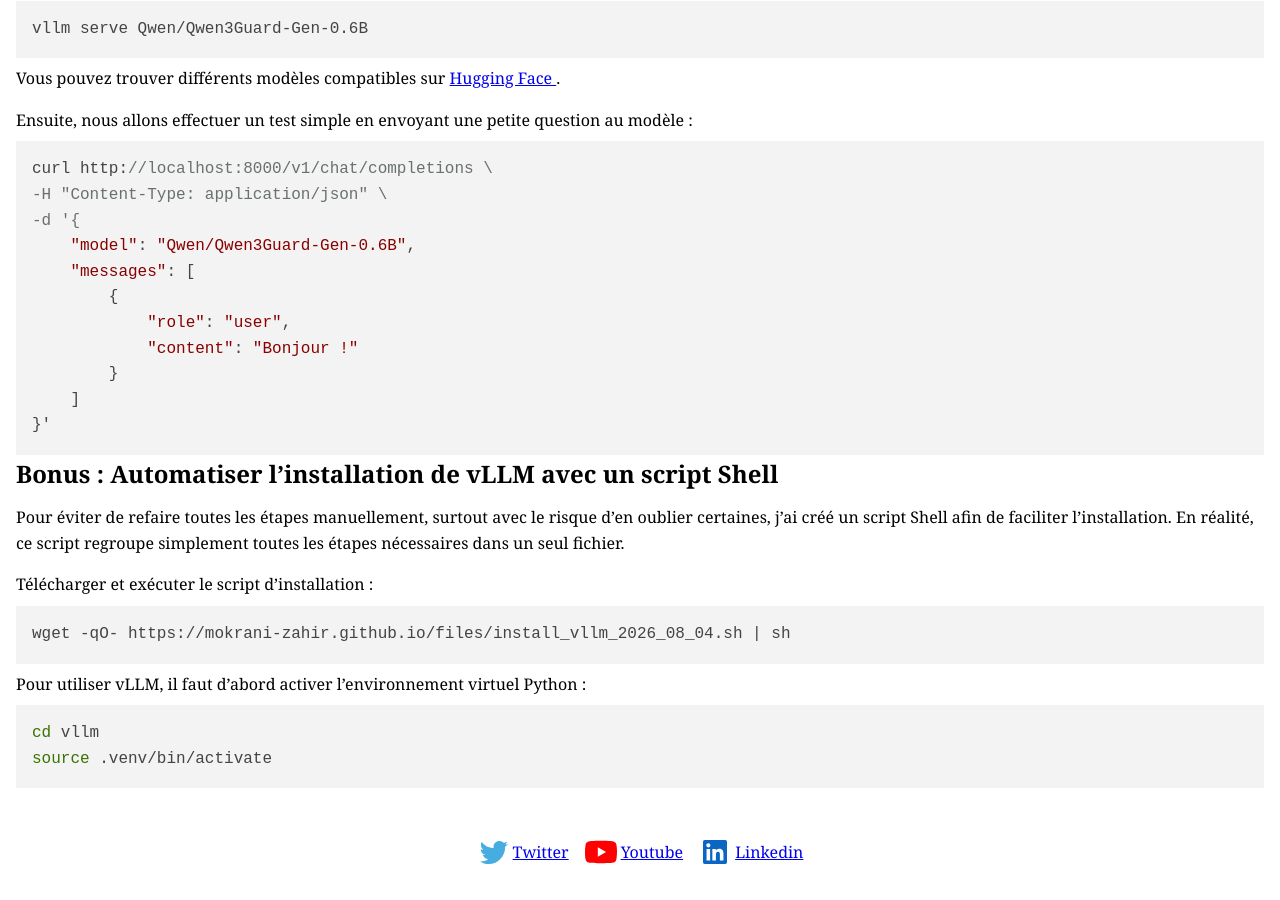
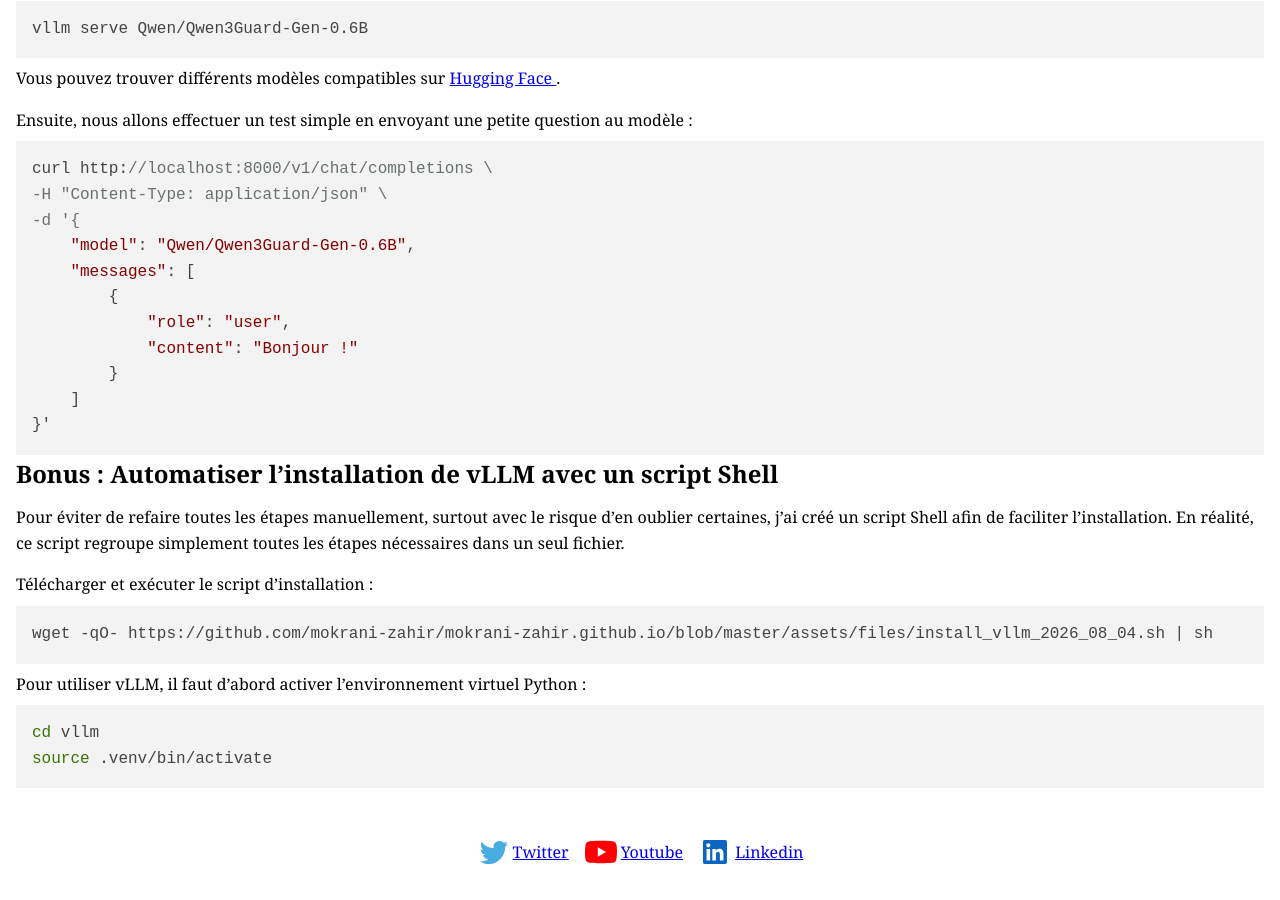
Before and after one commit to mokrani-zahir/mokrani-zahir.github.io, a Jekyll site: the page built from _posts/2026-08-03-install-vllm-sur-windows.md, in a window 1280 px wide and 900 px high, scrolled down 4692 px. Built offline with Jekyll 4.4.1, drawn with Linux system fonts in a browser that asks for light colours; nearby versions of some CDN libraries; some of the changed lines change nothing that is shown.

Commit message:
Fix : Correction de url de sh

````diff
--- a/_posts/2026-08-03-install-vllm-sur-windows.md
+++ b/_posts/2026-08-03-install-vllm-sur-windows.md
@@ -226,7 +226,7 @@ Pour éviter de refaire toutes les étapes manuellement, surtout avec le risque
 Télécharger et exécuter le script d'installation :
 
 ```bash
-wget -qO- https://mokrani-zahir.github.io/files/install_vllm_2026_08_04.sh | sh
+wget -qO- https://github.com/mokrani-zahir/mokrani-zahir.github.io/blob/master/assets/files/install_vllm_2026_08_04.sh | sh
 ```
 
 Pour utiliser vLLM, il faut d'abord activer l'environnement virtuel Python :
````
